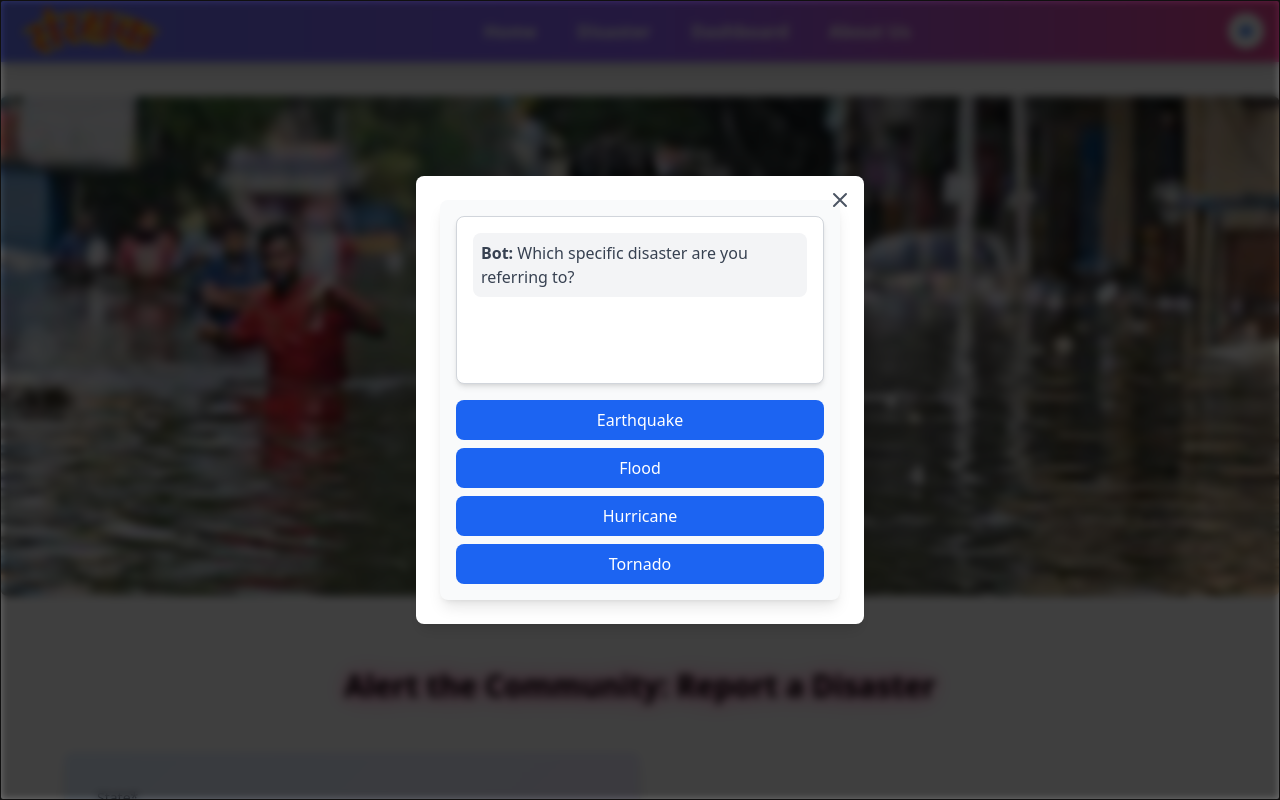
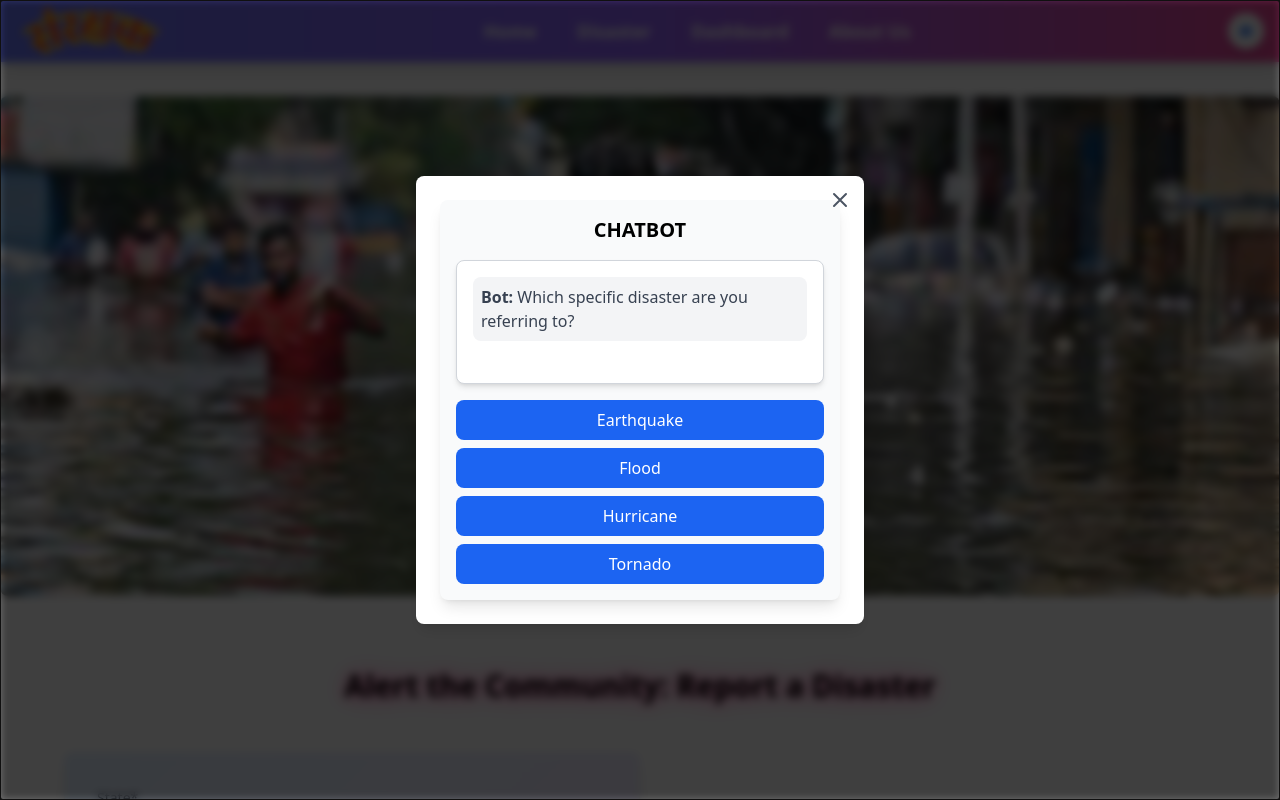
Before and after one commit to Tanay-22/SIH-24-1867, a React (Vite) app in the folder my-project/: page / in a window 1280 px wide. Both pictures are taken after a click on the icon 1246 px from the left and 31 px from the top of the page. Shown: the top 800 px of the page. Built offline with nearby package versions, Linux system fonts and the light colour scheme.

Commit message:
updated the chatbot

```diff
--- a/my-project/src/components/Navbar.jsx
+++ b/my-project/src/components/Navbar.jsx
@@ -177,6 +177,7 @@ const Chatbot = () => {
 
   return (
     <div className="flex flex-col h-[400px] w-[400px] bg-gray-50 p-4 rounded-lg shadow-lg">
+      <div className="text-center text-xl font-semibold mb-4">CHATBOT</div> {/* Heading Added Here */}
       <div className="flex-1 overflow-y-auto mb-4 p-4 border border-gray-300 rounded-lg bg-white shadow-md relative">
         {messages.map((msg, index) => (
           <div key={index} className={`mb-2 p-2 rounded-lg ${msg.user === "Bot" ? "bg-blue-100 text-blue-700" : "bg-gray-200 text-gray-800"}`}>
@@ -206,6 +207,7 @@ const Chatbot = () => {
     </div>
   );
 };
+
 
 // Navbar Component
 export default function Navbar() {
```
